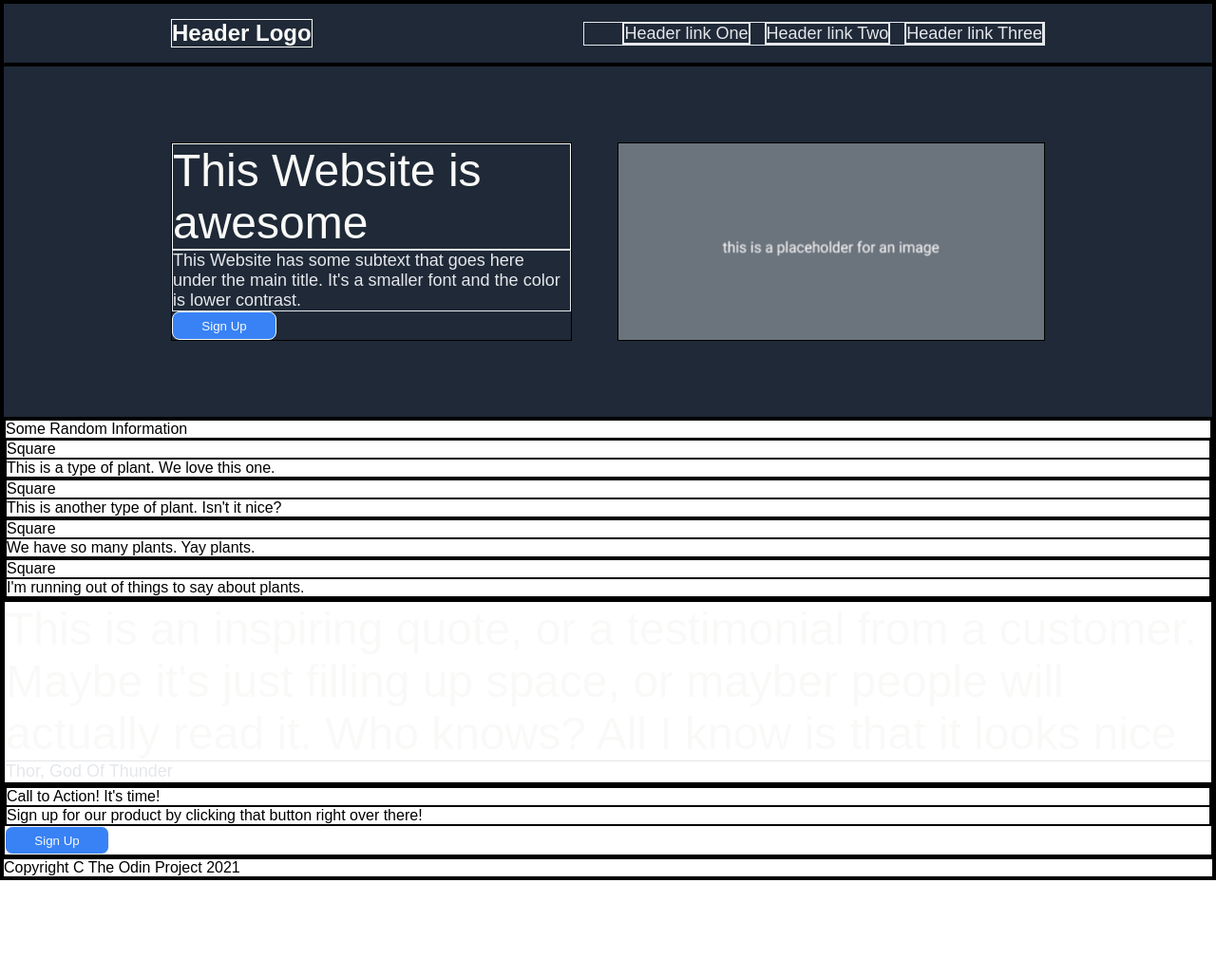
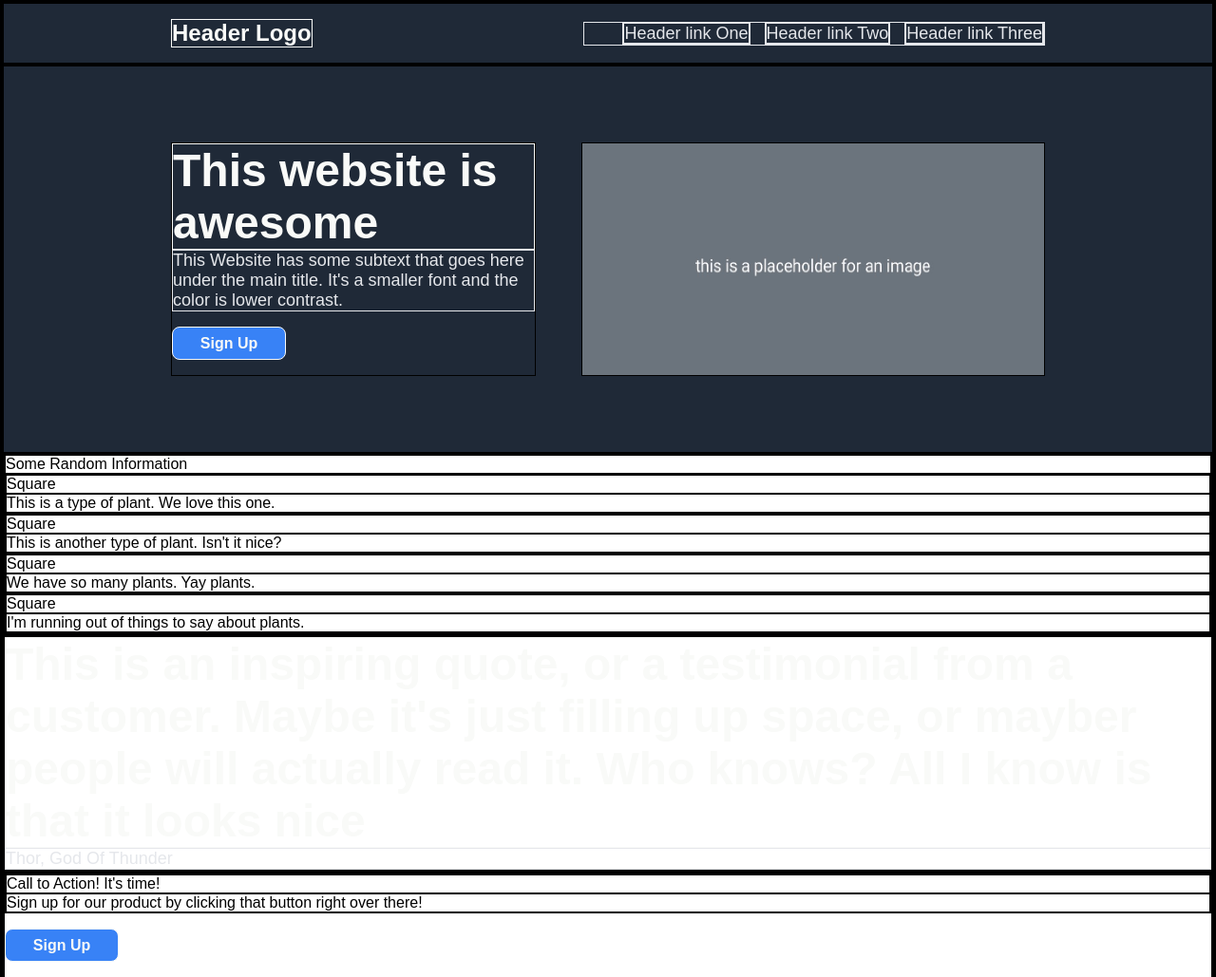
Before and after one commit to gavinberetvas/odin-landing-page, a plain HTML site: page index.html in a window 1280 px wide. Shown: the top 1029 px of the page at 95% size. Before the commit the page ends 927 px from the top, so only its background shows below. Drawn offline with Linux system fonts and the light colour scheme.

Commit message:
minor style fix

```diff
--- a/css/style.css
+++ b/css/style.css
@@ -64,12 +64,13 @@
 }
 
 .placeholder {
-   max-width: 35vw;
+   width: 38vw;
 }
 
 .hero-main {
    font-size: 48px;
    color: var(--main-text);
+   font-weight: bolder;
 }
 
 .hero-secondary {
@@ -78,13 +79,15 @@
 }
 
 .button-action {
-   width: 110px;
-   height: 30px;
+   width: 120px;
+   height: 35px;
    border-radius: 8px;
    background-color: var(--button);
    color: var(--main-text);
    box-shadow: 1px;
-
+   margin: 1rem 0;
+   font-weight: bold;
+   font-size: 16px;
 }
 
 
--- a/index.html
+++ b/index.html
@@ -22,7 +22,7 @@
     <main>
         <div class="awesome">
             <div class="awesome-left">
-                <p class="hero-main">This Website is awesome</p>
+                <p class="hero-main">This website is awesome</p>
                 <p class="hero-secondary">This Website has some subtext that goes here under the main title. It's a smaller font and the color is lower contrast.</p>
                 <button class="button-action">Sign Up</button>
             </div>
```
